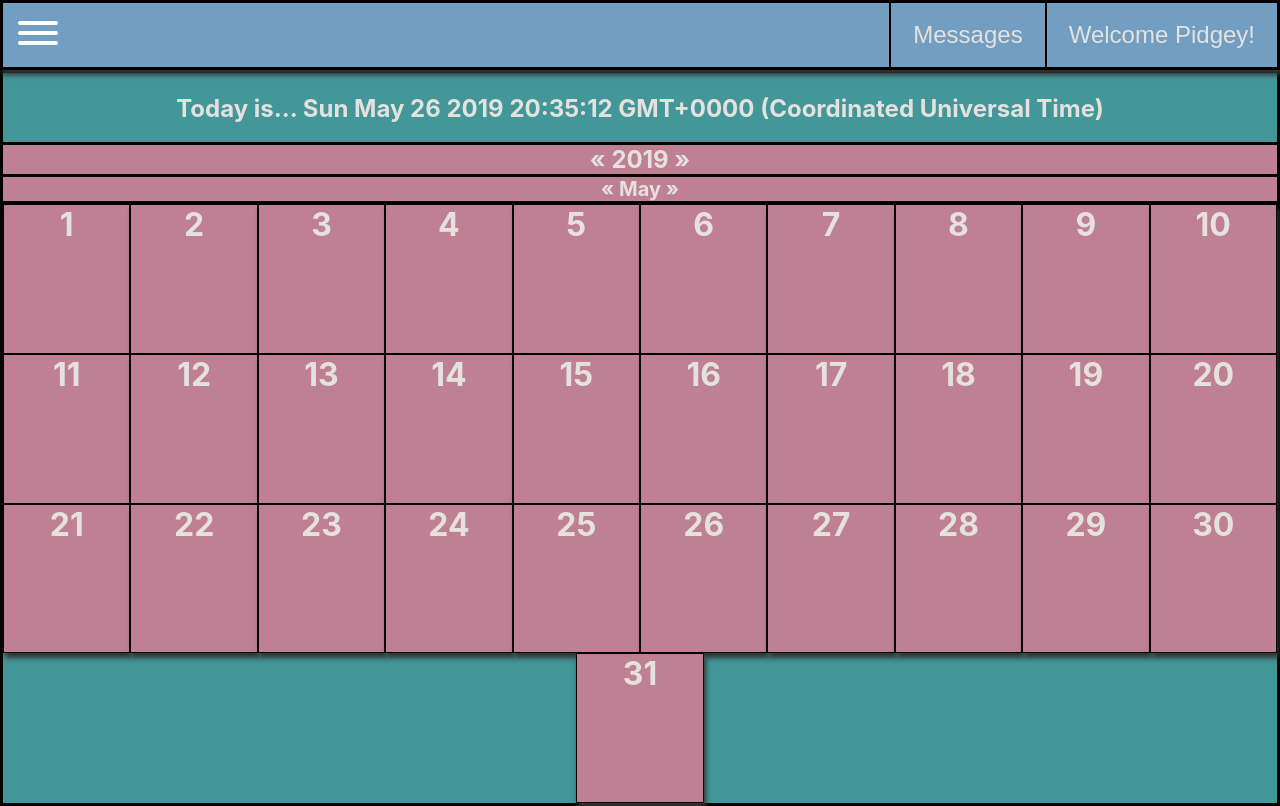
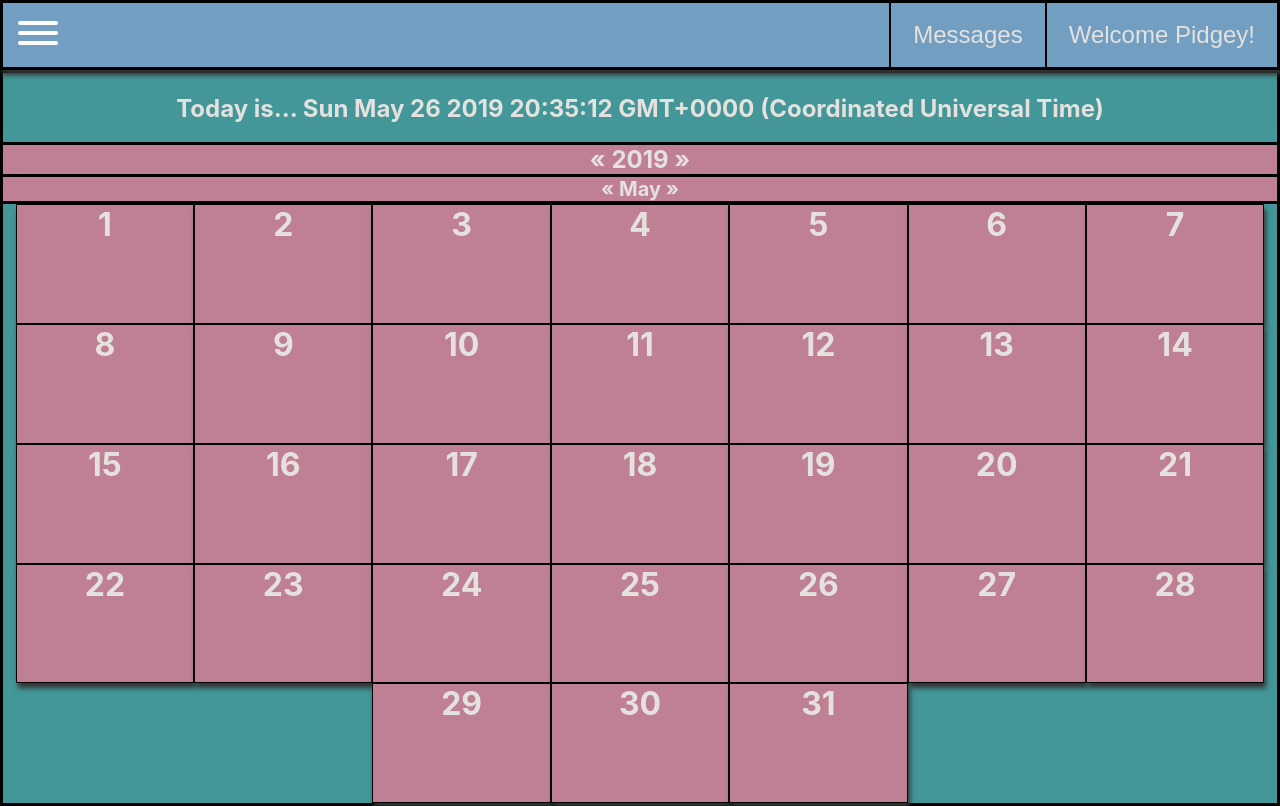
Before and after one commit to itsDario/todo-mod-4-projectFE, a React (Create React App) app: page / in a window 1280 px wide. Built offline with nearby package versions, Linux system fonts and the light colour scheme; no server answers.

Commit message:
made calendar into a 7 day calendar through css tweaks

```diff
--- a/src/App.css
+++ b/src/App.css
@@ -77,7 +77,7 @@ div.month {
 
 span.day {
   font-size: 32px;
-  flex-basis: 10%;
+  flex-basis: 14%;
   box-sizing: border-box;
   border-style: solid;
   border-width: 1px;
```
